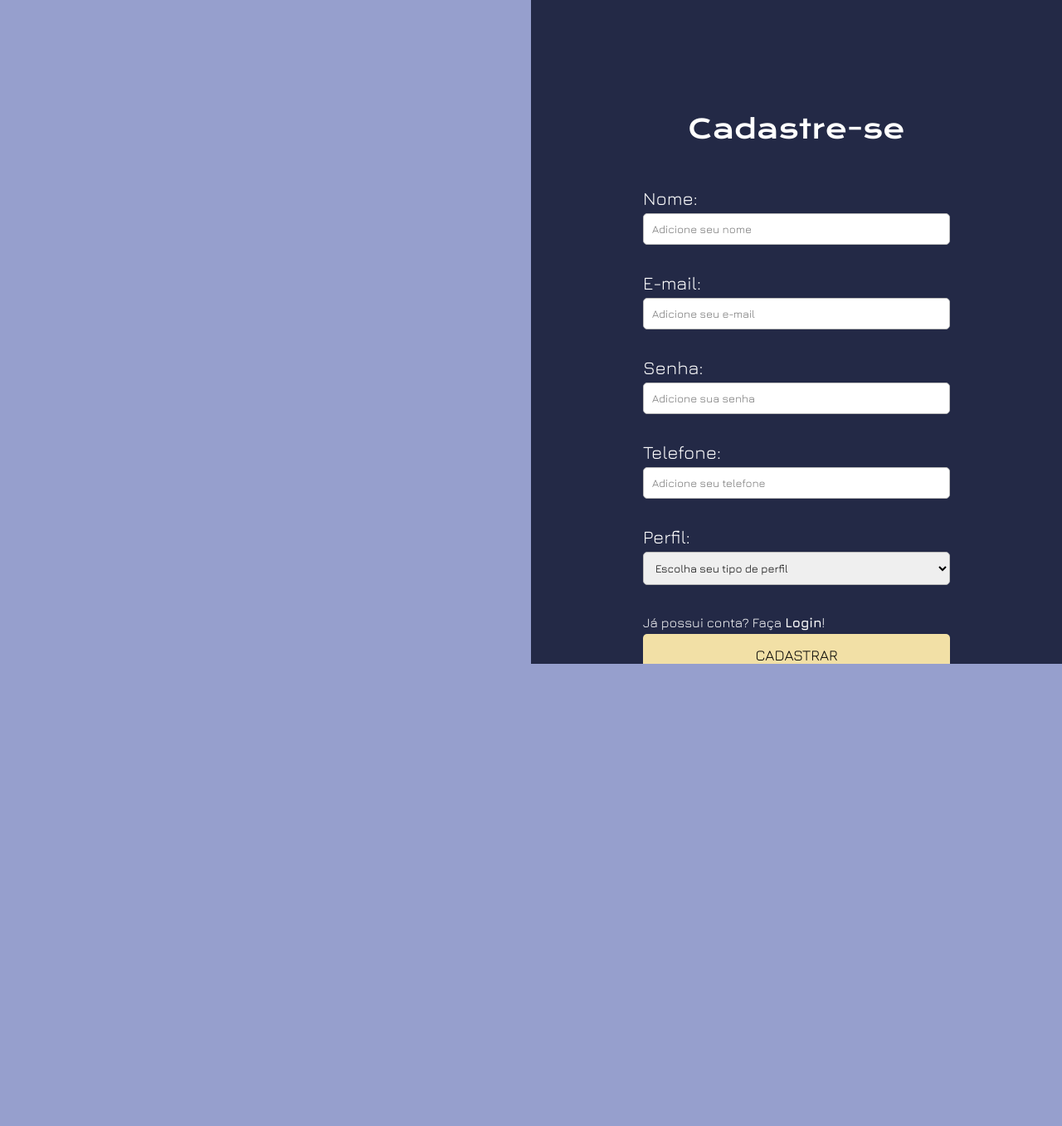
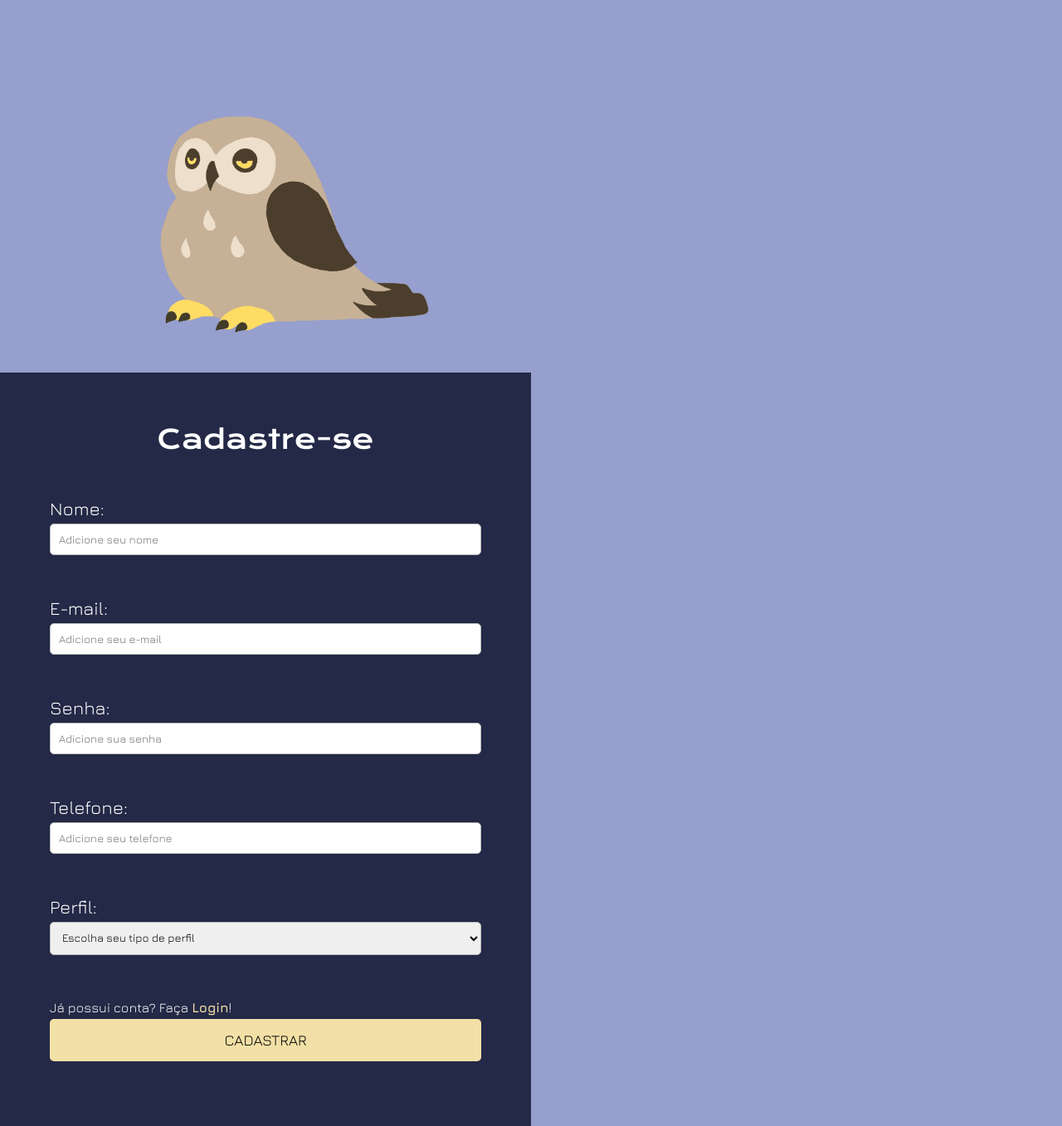
Before and after one commit to AlexiaCazale/projeto_tcc, a PHP site: page /cadastro.php in a window 1280 px wide. Shown: the whole page at 83% size. Before the commit the page ends 800 px from the top, so only its background shows below. Run offline with PHP 8.4, Linux system fonts and the light colour scheme; data that the repository does not hold is empty.

Commit message:
alterações visuais login e cadastro

```diff
--- a/view/cadastro.php
+++ b/view/cadastro.php
@@ -1,6 +1,6 @@
 <?php
 session_start();
-$msg = array('', '', '', '');
+$msg = array('', '', '', '', '');
 
 if($_POST){
 
@@ -15,8 +15,8 @@
             $erro = true;
         }
 
-        if(strlen($_POST["nome"]) < 7){
-            $msg[0] = "Seu nome deve ter no mínimo 7 caracteres";
+        if(strlen($_POST["nome"]) < 2){
+            $msg[0] = "Seu nome deve ter no mínimo 2 caracteres";
             $erro = true;
         }
 
@@ -35,7 +35,7 @@
             $erro = true;
         }
 
-        if($_POST["perfil"] = ""){
+        if(empty($_POST["perfil"] = "")){
             $msg[4] = "Selecione uma opção!";
             $erro = true;
         }
@@ -65,11 +65,11 @@
     <title>Login</title>
 </head>
 <body>
+    <div class="image">
+        <img src="../images/Sleepy_Owl.gif" alt="sleep owl">
+    </div>
     <div class="container">
         <div class="content">
-            <div class="image">
-
-            </div>
             <div class="cadastro">
             <h1>Cadastre-se</h1>
                 <br><br>
@@ -77,25 +77,29 @@
                     <div class="flex_row">
                         <label for="nome">Nome: </label>
                         <input type="text" name="nome" id="nome "placeholder="Adicione seu nome" value="<?php echo isset($_POST['nome'])?$_POST['nome']:''?>">
-                        <div style="color:white"><?php echo $msg[0] != ""?$msg[0]:'';?></div>
+                        <br><br>
+                        <div style="color:#f01e2c"><?php echo $msg[0] != ""?$msg[0]:'';?></div>
                     </div>
                     <br>
                     <div class="flex_row">
                         <label for="email">E-mail: </label>
                         <input type="email" name="email" id="email" placeholder="Adicione seu e-mail" value="<?php echo isset($_POST['email'])?$_POST['email']:''?>">
-                        <div style="color:white"><?php echo $msg[1] != ""?$msg[1]:'';?></div>
+                        <br><br>
+                        <div style="color:#f01e2c"><?php echo $msg[1] != ""?$msg[1]:'';?></div>
                     </div>
                     <br>
                     <div class="flex_row">
                         <label for="tel">Senha: </label>
                         <input type="password" name="senha" id="senha"  placeholder="Adicione sua senha" value="<?php echo isset($_POST['senha'])?$_POST['senha']:''?>">
-                        <div style="color:white"><?php echo $msg[2] != ""?$msg[2]:'';?></div>
+                        <br><br>
+                        <div style="color:#f01e2c"><?php echo $msg[2] != ""?$msg[2]:'';?></div>
                     </div>
                     <br>
                     <div class="flex_row">
                         <label for="tel">Telefone: </label>
                         <input type="text" name="telefone" id="tel"  placeholder="Adicione seu telefone" value="<?php echo isset($_POST['telefone'])?$_POST['telefone']:''?>">
-                        <div style="color:white"><?php echo $msg[3] != ""?$msg[3]:'';?></div>
+                        <br><br>
+                        <div style="color:#f01e2c"><?php echo $msg[3] != ""?$msg[3]:'';?></div>
                     </div>
                     <br>
                     <div class="flex_row">
@@ -105,10 +109,11 @@
                             <option value="aluno">Aluno</option>
                             <option value="administrador">Professor</option>
                         </select>
-                        <div style="color:white"><?php echo $msg[4] != ""?$msg[4]:'';?></div>
+                        <br><br>
+                        <div style="color:#f01e2c"><?php echo $msg[4] != ""?$msg[4]:'';?></div>
                     </div>
                     <br><br>
-                    <p>Já possui conta? Faça <a href="login.php" class="login">Login</a>!</p>
+                    <p>Já possui conta? Faça <a href="login.php" class="login"><span>Login</span></a>!</p>
                     <button type="submit" class="btn-entrar">Cadastrar</button> &nbsp; &nbsp;
                 </form>
             </div>
@@ -116,6 +121,16 @@
     </div>
 
     <style>
+
+        body {
+            width: 100%;
+            height: 100vh;
+            display: flex;
+        }
+
+        span {
+            color: #F2E0A6;
+        }
 
         p, .login{
             color: white;
@@ -138,22 +153,16 @@
         .container{
             background-color: #232946;
             width: 50%;
-            flex-direction: column;
-            margin-left: 50%;
-            display: flex;
-            position: fixed;
-            height: -webkit-fill-available;
+            float: right;
+            padding: 40px;
         }
 
-        .content{
+        .content {
             border-radius: 8px;
             color: black;
             padding: 20px;
             flex-direction: column;
             display: flex;
-            justify-content: space-between;
-            margin: 115px;
-            margin-bottom: 90px;
         }
 
         label {
@@ -179,6 +188,18 @@
             color: #000;
          }
 
+         .image {
+            width: 50%;
+            float: left;
+            display: flex;
+            align-items: center;
+            justify-content: center;
+         }
+
+         .image img {
+            width: 480px;
+         }
+
 
     </style>
 </body>
--- a/view/pageDashboard.php
+++ b/view/pageDashboard.php
@@ -21,11 +21,8 @@
 <!DOCTYPE html>
 <html lang="pt-br">
     <body>
-        <br><br>
         <h1 class="border">Dashboard</h1>
-        <br>
         <h3>Bem-vindo(a), <?php echo $_SESSION["nome"] ?>!</h3>
-        <br>
         <h3>Tarefas para fazer: </h3>
         <li>
         <?php
@@ -45,7 +42,6 @@
             h1{
                 font-size: 40px;
                 text-align: center;
-                /* font-family: "Krona One", sans-serif; */
                 font-weight: 800;
                 font-style: normal;
                 color: white;
```
Also changed, not shown: view/js/pomodoro.js (+9 -1 lines), view/login.php (+38 -16 lines).
